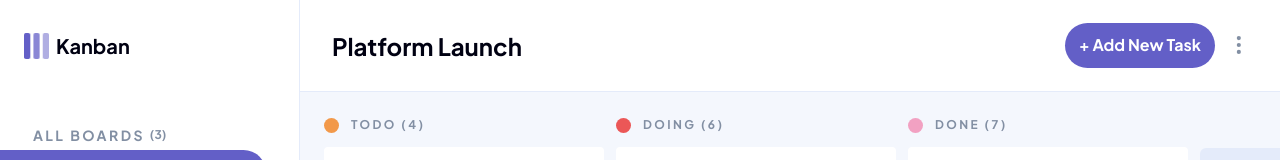
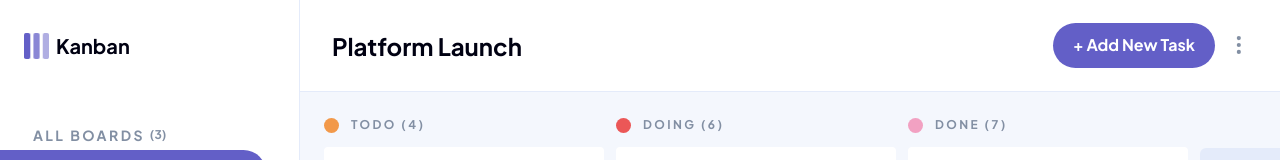
Before and after one commit to HabibEniolabi/kanban-task-management-app, a Next.js app: page / in a window 1280 px wide. Shown: the top 160 px of the page. Built offline with nearby package versions, Linux system fonts and the light colour scheme.

Commit message:
Fixes on Header

```diff
--- a/src/components/Header.tsx
+++ b/src/components/Header.tsx
@@ -205,7 +205,7 @@ const Header: React.FC<HeaderProps> = ({
         <div className="flex items-center gap-[15px]">
           <button
             className="bg-[#635FC7] text-white font-bold rounded-full text-sm
-              px-[14px] py-[10px] hover:bg-[#A8A4FF] cursor-pointer
+              px-[20px] py-[10px] hover:bg-[#A8A4FF] cursor-pointer
               disabled:opacity-50 disabled:cursor-not-allowed"
             onClick={onAddTask}
             disabled={!hasColumns}
```
